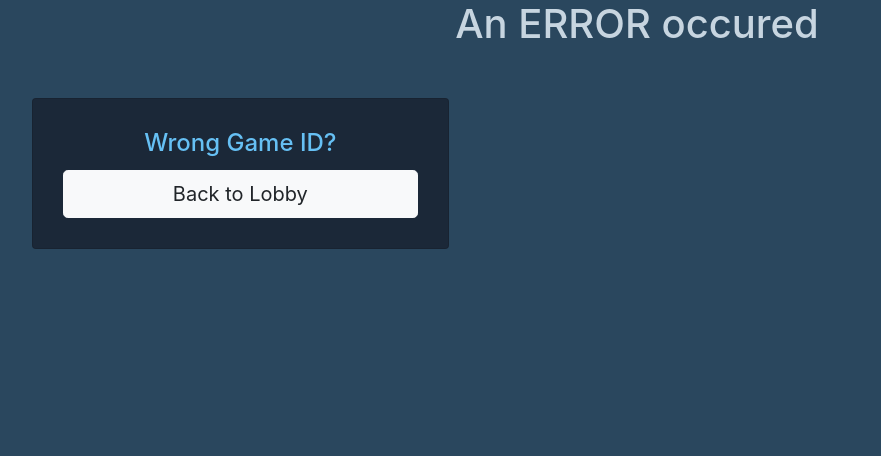
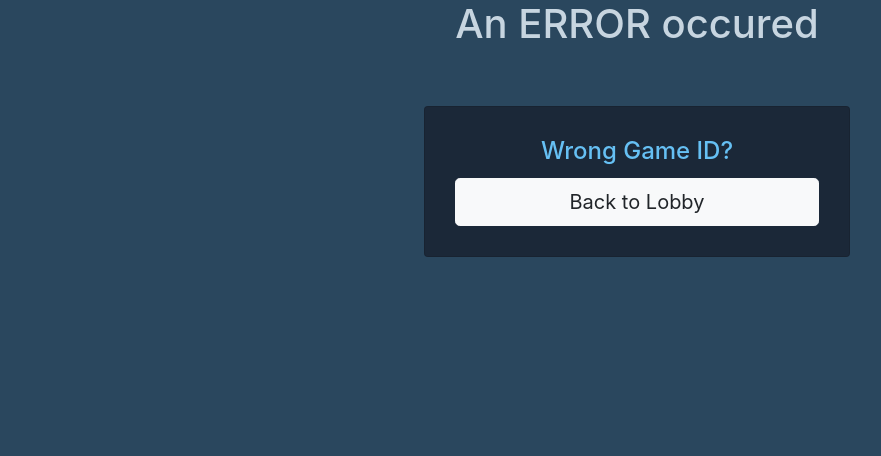
Before and after one commit to IS-D-Game/CLR, a Django app: template stop/game/templates/game/error.html in a window 1280 px wide. Shown: the part 118-574 px from the top of the page, without its empty margins (3-884 px from the left). Run offline with Django 3.2, Linux system fonts and the light colour scheme; the template is opened without the code that fills it, so the values that code supplies are empty; some libraries are stand-ins or nearby versions.

Commit message:
Error Page layout
- middle error page card

Co-Authored-By: saschalinvers <72456583+saschalinvers@users.noreply.github.com>

```diff
--- a/stop/game/templates/game/base.html
+++ b/stop/game/templates/game/base.html
@@ -62,6 +62,15 @@
             text-align: center;
         }
 
+/*ERROR*/
+        .error-card {
+            background: #1b2838;
+            color: #66c0f4;
+            margin: 20px;
+            margin-top: 50px;
+            padding: 30px;
+            text-align: center;
+        }
 
 /*LOBBY*/
         .Lobby {
--- a/stop/game/templates/game/error.html
+++ b/stop/game/templates/game/error.html
@@ -3,24 +3,19 @@
 
 {% block content %}
 
-<div class ="align-middle">
-    <div class="container Title">
+
+    <div class="container-fluid Title">
+        <div class="row">
             <div class="col-lg-12 col-md-12 col-sm-12 col-xs-12">
                 <h1> An ERROR occured </h1>
             </div>
-
-    </div>
-</div>
-
-    <div class="container-fluid">
-        <div class="card startpage-card col-lg-4">
-            <h4 class="card-title">Wrong Game ID?</h4>
-            <a class="btn btn-light btn-lg btn-block" href="/player/" role="button">Back to Lobby</a>
         </div>
-
+        <div class="row justify-content-center">
+            <div class="card error-card col-lg-4 aligned-middle">
+                <h4 class="card-title">Wrong Game ID?</h4>
+                <a class="btn btn-light btn-lg btn-block" href="/player/" role="button">Back to Lobby</a>
+            </div>
+        </div>
     </div>
 
-
-
-
 {% endblock %}
```
